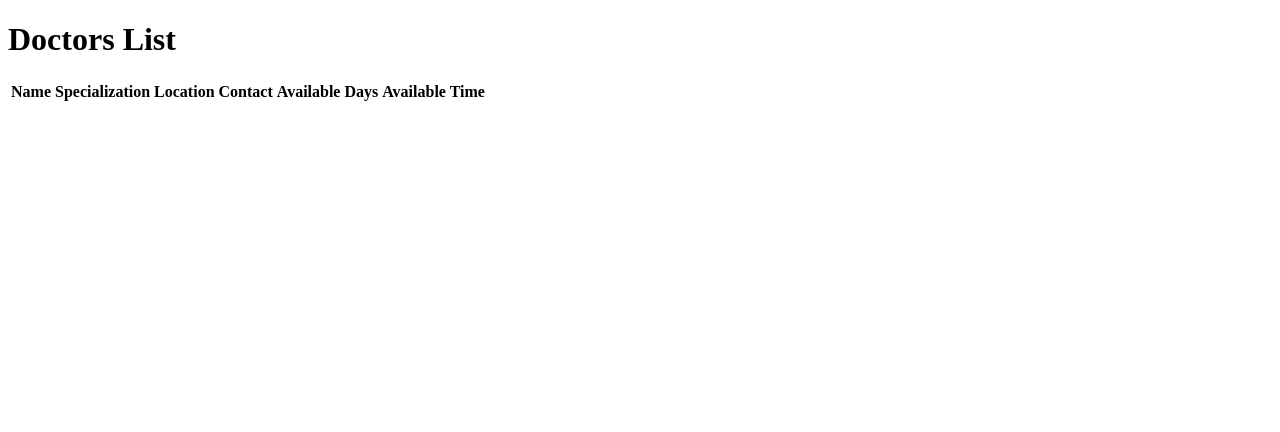
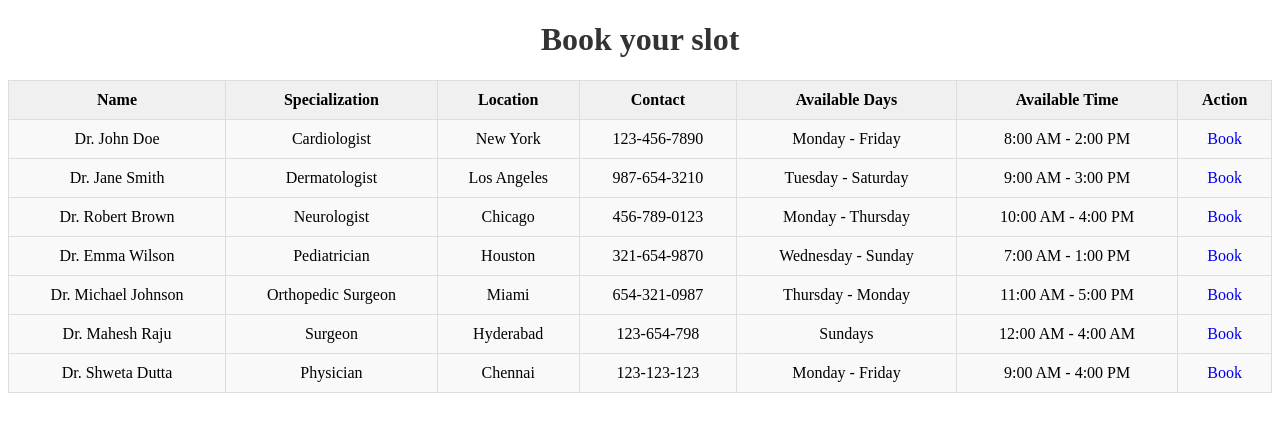
Before and after one commit to Ronin-04/Vaydicure_v2.0, a Django app: page /doctor/ in a window 1280 px wide. Shown: the top 432 px of the page. Run offline with Django 5.2, Linux system fonts and the light colour scheme; lists and menus that the app fills with data are empty.

Commit message:
Version_1_release

```diff
--- a/vaydicure_app/templates/Appointment.html
+++ b/vaydicure_app/templates/Appointment.html
@@ -340,7 +340,7 @@
 
       let userName = "";
 
-      // Function to send a user message
+
       function sendMessage() {
         const userMessage = userInput.value.trim();
         if (userMessage === "") return;
@@ -361,7 +361,7 @@
         }, 500);
       }
 
-      // Function to generate bot responses
+
       function generateBotResponse(message) {
         let response = "";
 
@@ -376,7 +376,7 @@
         addMessage(response, "bot");
       }
 
-      // Function to add a new message
+
       function addMessage(message, sender) {
         const messageElement = document.createElement("div");
         messageElement.classList.add(
--- a/vaydicure_app/templates/Doctors_list.html
+++ b/vaydicure_app/templates/Doctors_list.html
@@ -1,13 +1,55 @@
 <!DOCTYPE html>
 <html lang="en">
   <head>
-    <meta charset="UTF-8">
-    <meta name="viewport" content="width=device-width, initial-scale=1.0">
+    <meta charset="UTF-8" />
+    <meta name="viewport" content="width=device-width, initial-scale=1.0" />
     <title>VAYDICURE</title>
   </head>
-<body>
-<h1>Doctors List</h1>
+  <body align="center">
+    <style>
+      h1 {
+        text-align: center;
+        color: #333;
+      }
+      a {
+        text-decoration: none;
+      }
+      container {
+        width: 100%;
+      }
+      table {
+        width: 100%;
+        border-collapse: collapse;
+      }
+
+      th,
+      td {
+        padding: 10px;
+        border: 1px solid #ddd;
+        text-align: center;
+      }
+
+      th {
+        background-color: #f0f0f0;
+      }
+
+      td {
+        background-color: #f9f9f9;
+      }
+
+      td button {
+        padding: 5px 10px;
+        background-color: #007bff;
+        color: white;
+        border: none;
+        border-radius: 5px;
+        cursor: pointer;
+      }
+    </style>
+    <h1>Book your slot</h1>
+    <div class="container">
       <table>
+        {% comment %}
         <thead>
           <tr>
             <th>Name</th>
@@ -16,10 +58,101 @@
             <th>Contact</th>
             <th>Available Days</th>
             <th>Available Time</th>
+            <th>Action</th>
           </tr>
         </thead>
+        {% endcomment %}
         <tbody>
+          <table border="1">
+            <tr>
+              <th>Name</th>
+              <th>Specialization</th>
+              <th>Location</th>
+              <th>Contact</th>
+              <th>Available Days</th>
+              <th>Available Time</th>
+              <th>Action</th>
+            </tr>
+            <tr>
+              <td>Dr. John Doe</td>
+              <td>Cardiologist</td>
+              <td>New York</td>
+              <td>123-456-7890</td>
+              <td>Monday - Friday</td>
+              <td>8:00 AM - 2:00 PM</td>
+              <td>
+                <a href="https://calendly.com/pb7439578071/30min">Book</a>
+              </td>
+            </tr>
+            <tr>
+              <td>Dr. Jane Smith</td>
+              <td>Dermatologist</td>
+              <td>Los Angeles</td>
+              <td>987-654-3210</td>
+              <td>Tuesday - Saturday</td>
+              <td>9:00 AM - 3:00 PM</td>
+              <td>
+                <a href="https://calendly.com/pb7439578071/30min">Book</a>
+              </td>
+            </tr>
+            <tr>
+              <td>Dr. Robert Brown</td>
+              <td>Neurologist</td>
+              <td>Chicago</td>
+              <td>456-789-0123</td>
+              <td>Monday - Thursday</td>
+              <td>10:00 AM - 4:00 PM</td>
+              <td>
+                <a href="https://calendly.com/pb7439578071/30min">Book</a>
+              </td>
+            </tr>
+            <tr>
+              <td>Dr. Emma Wilson</td>
+              <td>Pediatrician</td>
+              <td>Houston</td>
+              <td>321-654-9870</td>
+              <td>Wednesday - Sunday</td>
+              <td>7:00 AM - 1:00 PM</td>
+              <td>
+                <a href="https://calendly.com/pb7439578071/30min">Book</a>
+              </td>
+            </tr>
+            <tr>
+              <td>Dr. Michael Johnson</td>
+              <td>Orthopedic Surgeon</td>
+              <td>Miami</td>
+              <td>654-321-0987</td>
+              <td>Thursday - Monday</td>
+              <td>11:00 AM - 5:00 PM</td>
+              <td>
+                <a href="https://calendly.com/pb7439578071/30min">Book</a>
+              </td>
+            </tr>
+            <tr>
+              <td>Dr. Mahesh Raju</td>
+              <td>Surgeon</td>
+              <td>Hyderabad</td>
+              <td>123-654-798</td>
+              <td>Sundays</td>
+              <td>12:00 AM - 4:00 AM</td>
+              <td>
+                <a href="https://calendly.com/pb7439578071/30min">Book</a>
+              </td>
+            </tr>
+            <tr>
+              <td>Dr. Shweta Dutta</td>
+              <td>Physician</td>
+              <td>Chennai</td>
+              <td>123-123-123</td>
+              <td>Monday - Friday</td>
+              <td>9:00 AM - 4:00 PM</td>
+              <td>
+                <a href="https://calendly.com/pb7439578071/30min">Book</a>
+              </td>
+            </tr>
+          </table>
         </tbody>
       </table>
+    </div>
   </body>
 </html>
```
Also changed, not shown: vaydicure_app/templates/Medicine.html (+10 -6 lines), vaydicure_app/templates/Urgentcare.html (+45 -21 lines), db.sqlite3, vaydicure_app/migrations/0001_initial.py (added). Lines whose indentation alone changed are shown as unchanged.
